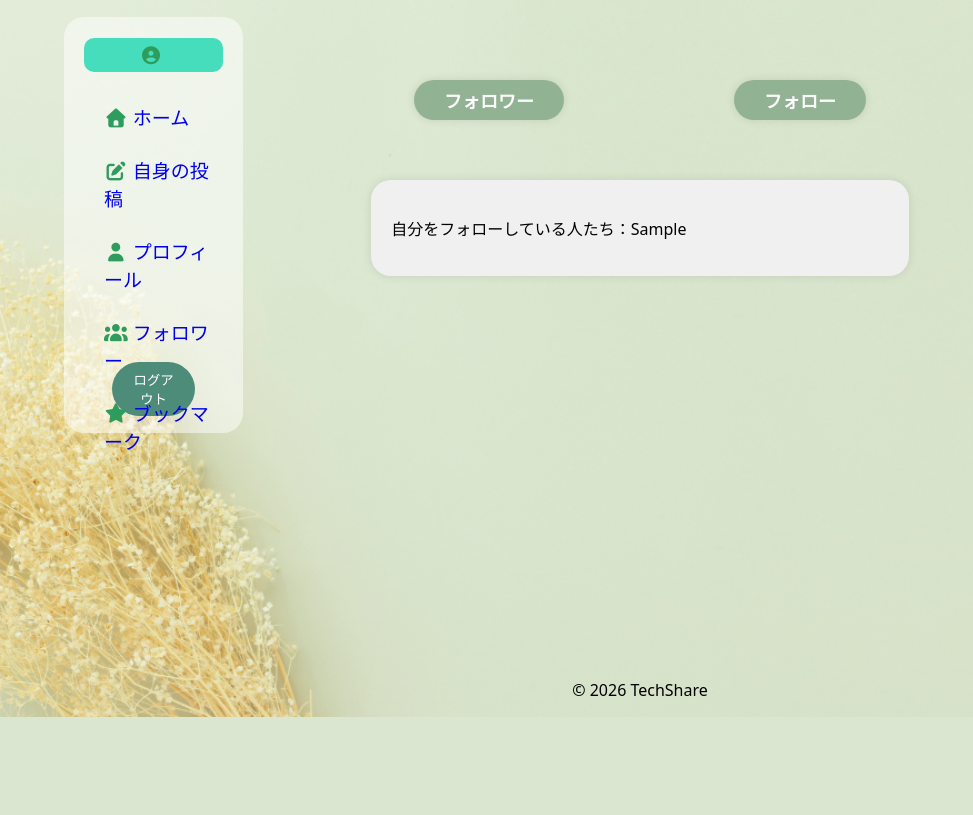
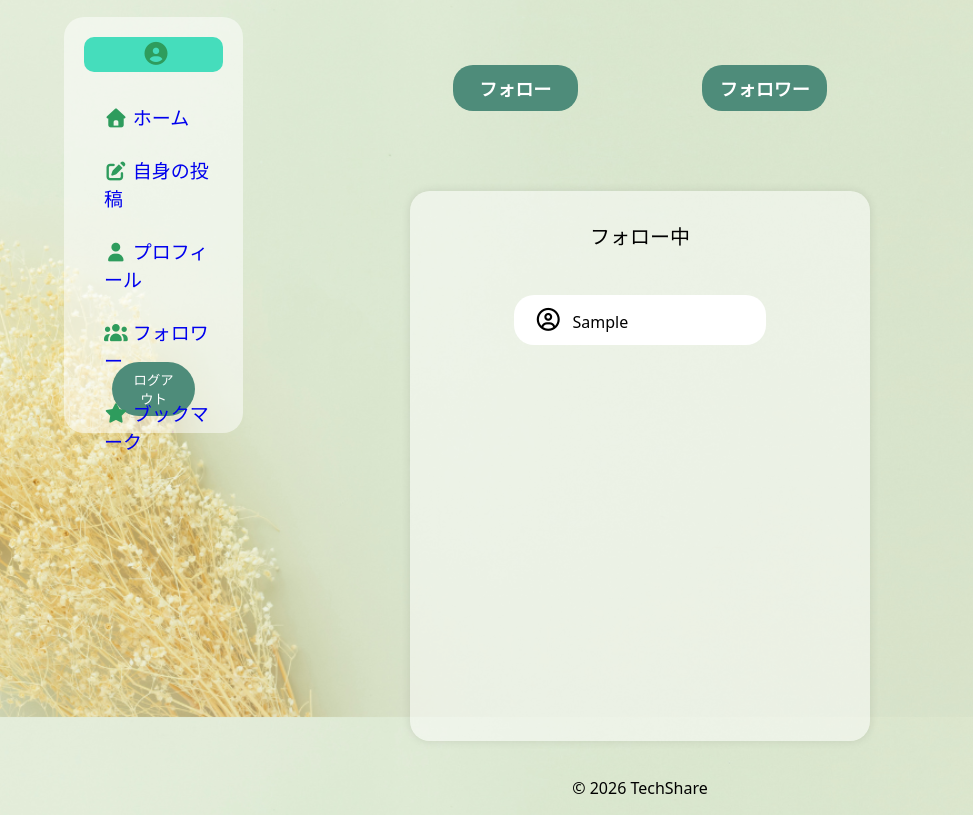
Before and after one commit to gorimax/hackathon_sns_f_team, a Flask app: template SNSApp/templates/auth/followers.html in a window 1280 px wide, after a click on "フォロー". Shown: the part 83-898 px from the top of the page, without its empty margins (0-973 px from the left). Before the commit the page ends 800 px from the top, so only its background shows below. Run offline with Flask 2, Linux system fonts and the light colour scheme; the template is opened without the code that fills it: most values are stand-ins (such as "Sample title", 1, 10 or a date in 2020); some libraries are stand-ins or nearby versions.

Commit message:
followers.html,css編集

```diff
--- a/SNSApp/static/css/follower.css
+++ b/SNSApp/static/css/follower.css
@@ -1,45 +1,88 @@
 .content {
-    margin-top: 60px;
+    margin-top: 65px;
     display: flex;
     flex-direction: column;
     align-items: center;
     justify-content: center;
+    gap: 30px;
 }
 
 .follow-btn {
     display: flex;
-    height: 30px;
-    gap: 170px;
-    margin: 20px 50px;
+    justify-content: space-around;
+    width: 65%;
 }
 
 .btn-style {
     display: flex;
     align-items: center;
     justify-content: center;
-    background-color: #92B294;
+    background: var(--primary-light);
     color: white;
     border: none;
     border-radius: 20px;
-    box-shadow: 0 0 10px rgba(0, 0, 0, 0.1);
     font-weight: 600;
-    padding: 20px 30px;
+    width: 25%;
+    padding: 10px 0;
     font-size: 18px;
     cursor: pointer;
 }
 
 .btn-style:hover {
-    background-color: #4f7952;
+    background-color: rgb(79, 121, 82);
 }
 
 .follow-list {
     display: flex;
     flex-direction: column;
     gap: 20px;
-    width: 70%;
-    background-color: #f0f0f0;
+    width: 60%;
+    min-height: 550px;
+    background: rgba(255, 255, 255, 0.5);
     padding: 20px;
     border-radius: 20px;
     box-shadow: 0 0 10px rgba(0, 0, 0, 0.1);
     margin-top: 50px;
 }
+
+.card-title {
+    font-size: 20px;
+    font-weight: 600px;
+    margin: 10px 0 25px 0;
+}
+
+.user-card {
+    display: flex;
+    align-items: center;
+    justify-content: start;
+    width: 60%;
+    height: 50px;
+    border-radius: 20px;
+    background: white;
+    padding: 5px 10px;
+}
+
+.user-name {
+    font-size: 16px;
+}
+
+.fa-user-circle {
+    margin: 0 10px;
+    font-size: 23px;
+}
+
+#following {
+    display: flex;
+    flex-direction: column;
+    align-items: center;
+    justify-content: center;
+    gap: 20px;
+}
+
+#followers {
+    display: flex;
+    flex-direction: column;
+    align-items: center;
+    justify-content: center;
+    gap: 20px;
+}
--- a/SNSApp/templates/auth/followers.html
+++ b/SNSApp/templates/auth/followers.html
@@ -13,22 +13,28 @@ Profile - TechShare
     <div class="content">
 
         <div class="follow-btn">
-            <button  class="btn-style" onclick="document.getElementById('followers').style.display = 'block'; document.getElementById('following').style.display = 'none';">
-                フォロワー
+            <button class="btn-style" onclick="document.getElementById('following').style.display = 'flex'; document.getElementById('followers').style.display = 'none';">
+                フォロー
             </button>
 
-            <button class="btn-style" onclick="document.getElementById('following').style.display = 'block'; document.getElementById('followers').style.display = 'none';">
-                フォロー
+            <button  class="btn-style" onclick="document.getElementById('followers').style.display = 'flex'; document.getElementById('following').style.display = 'none';">
+                フォロワー
             </button>
         </div>
 
         <div class="follow-list">
             <div id="following" style="display: none;">
-                <p>自分がフォローしている人たち：{{ following_users }}</p>
+                <p class="card-title">フォロー中</p>
+                <div class="user-card">
+                    <span class="user-name"><i class="far fa-user-circle"></i>{{ following_users }}</span>
+                </div>
             </div>
 
             <div id="followers" style="display: none;">
-                <p>自分をフォローしている人たち：{{ followers_of_user }}</p>
+                <p class="card-title">フォロワー</p>
+                <div class="user-card">
+                    <span class="user-name"><i class="far fa-user-circle"></i>{{ followers_of_user }}</span>
+                </div>
             </div>
         </div>
     </div>
```
